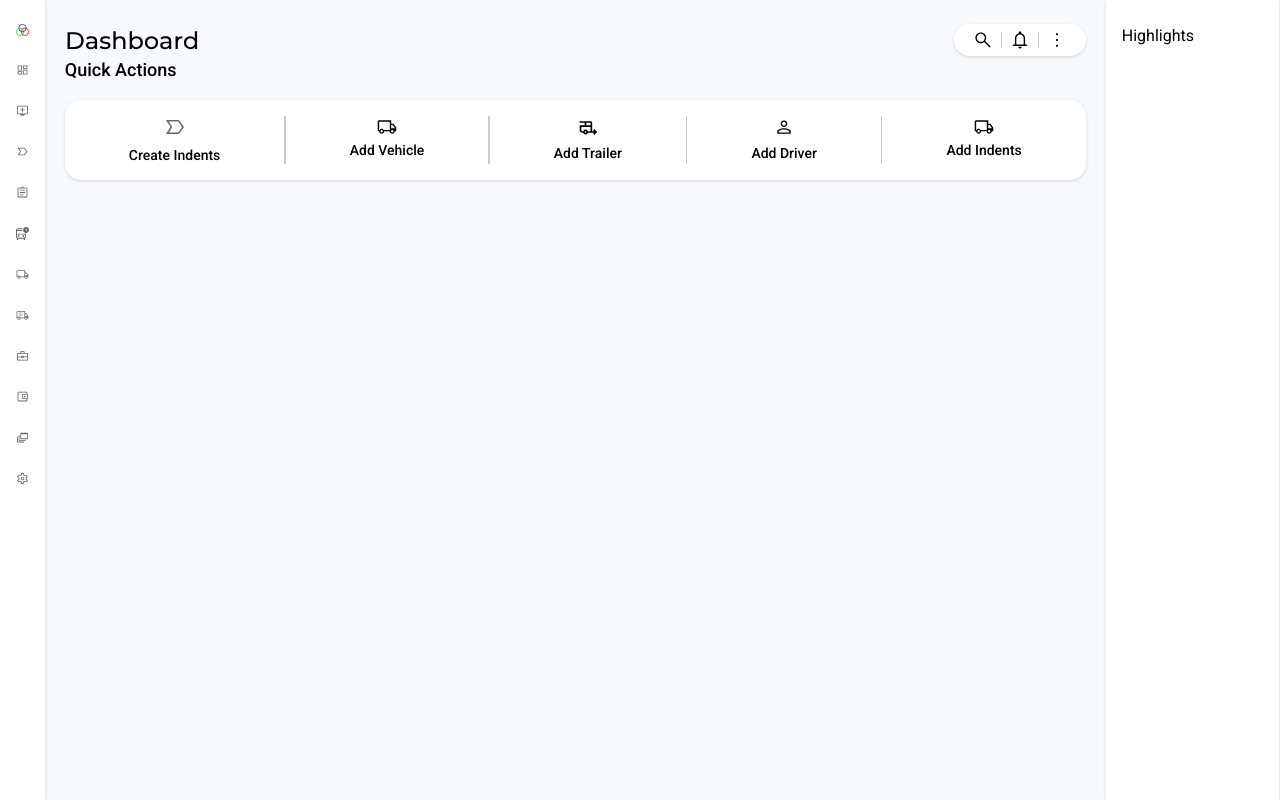
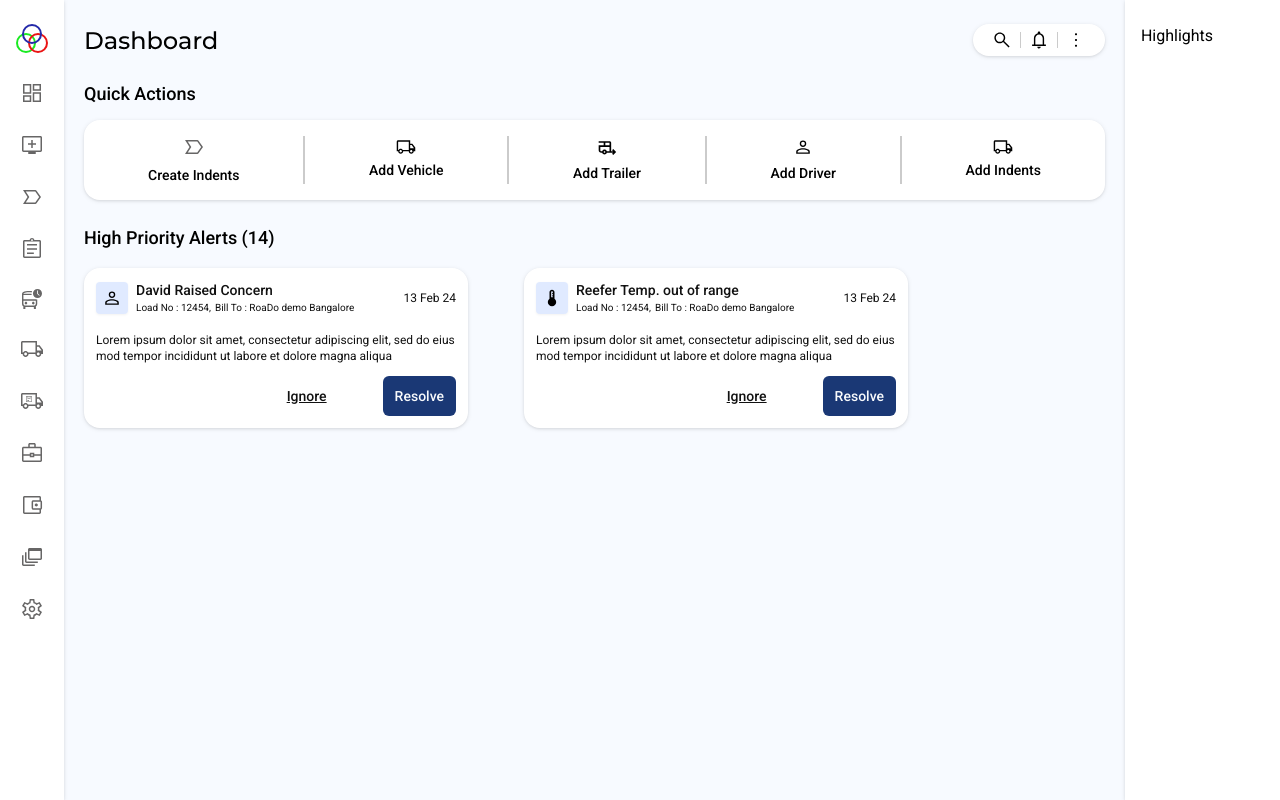
Before and after one commit to pshdotgg/rd-dashboard, a Next.js app: page / in a window 1280 px wide. Built offline with nearby package versions, Linux system fonts and the light colour scheme.

Commit message:
Add high priority alerts

```diff
--- a/src/app/page.tsx
+++ b/src/app/page.tsx
@@ -4,7 +4,7 @@ import Highlights from '@/components/Highlights'
 
 export default function Home() {
   return (
-    <main className='flex w-[calc(100vw-1px)] h-screen m-0'>
+    <main className='flex w-screen h-screen m-0'>
       <Sidebar />
       <Dashboard />
       <Highlights />
--- a/src/components/Dashboard.tsx
+++ b/src/components/Dashboard.tsx
@@ -2,12 +2,21 @@ import React from 'react'
 import { Icons } from './Icons'
 import { Separator } from './ui/separator'
 import { Button } from './ui/button'
+import {
+  Card,
+  CardContent,
+  CardDescription,
+  CardFooter,
+  CardHeader,
+  CardTitle,
+} from '@/components/ui/card'
 
 const Dashboard = () => {
   return (
-    <section className='px-5 py-6 w-full'>
+    <section className='px-5 py-6 w-full flex flex-col gap-6'>
       <DashboardHeader />
       <QuickActions />
+      <HighPriorityAlerts />
     </section>
   )
 }
@@ -30,7 +39,7 @@ const DashboardHeader = () => {
 const QuickActions = () => {
   return (
     <div className='w-full min-h-20'>
-      <h3 className='font-medium text-lg pb-4'>Quick Actions</h3>
+      <h3 className='font-medium text-lg pb-3'>Quick Actions</h3>
       <div className='bg-white flex justify-center items-center px-12 gap-12 py-4 rounded-2xl drop-shadow w-full'>
         <Button
           variant='link'
@@ -96,4 +105,79 @@ const QuickActions = () => {
   )
 }
 
+const HighPriorityAlerts = () => {
+  return (
+    <div className='w-full min-h-20'>
+      <h3 className='font-medium text-lg pb-4'>High Priority Alerts (14)</h3>
+      <div className='flex items-center gap-14'>
+        <Alert
+          title='David Raised Concern'
+          description='Lorem ipsum dolor sit amet, consectetur adipiscing elit, sed do eius mod
+        tempor incididunt ut labore et dolore magna aliqua'
+          date='13 Feb 24'
+          loadNumber={12454}
+          customer='RoaDo demo Bangalore'
+          type='concern'
+        />
+        <Alert
+          title='Reefer Temp. out of range'
+          description='Lorem ipsum dolor sit amet, consectetur adipiscing elit, sed do eius mod
+        tempor incididunt ut labore et dolore magna aliqua'
+          date='13 Feb 24'
+          loadNumber={12454}
+          customer='RoaDo demo Bangalore'
+          type='temp'
+        />
+      </div>
+    </div>
+  )
+}
+
+interface AlertProps {
+  title: string
+  description: string
+  loadNumber: number
+  customer: string
+  date: string
+  type: 'concern' | 'temp'
+}
+
+const Alert = ({
+  title,
+  description,
+  loadNumber,
+  customer,
+  type,
+  date,
+}: AlertProps) => {
+  return (
+    <div className='bg-white rounded-2xl drop-shadow text-xs text-[#111111] max-w-96 p-3'>
+      <div className='flex justify-between items-center w-full'>
+        <div className='flex gap-2 items-center'>
+          <div className='rounded flex justify-center items-center bg-[#e0eaff] drop-shadow-sm w-8 h-8'>
+            {type === 'concern' ? <Icons.User /> : <Icons.Thermometer />}
+          </div>
+          <div className='flex flex-col'>
+            <h4 className='text-sm font-medium'>{title}</h4>
+            <div className='flex text-[10px] gap-1'>
+              <span>Load No : {loadNumber},</span>
+              <span>Bill To : {customer}</span>
+            </div>
+          </div>
+        </div>
+        <span className='text-xs'>{date}</span>
+      </div>
+      <p className='text-xs pt-4 pb-3'>{description}</p>
+      <div className='flex items-center gap-10 justify-end'>
+        <Button variant='ghost' className='underline'>
+          Ignore
+        </Button>
+        <Button variant='default' className='bg-[#1A3875] px-3 py-2'>
+          Resolve
+        </Button>
+      </div>
+    </div>
+  )
+}
+
 export default Dashboard
--- a/src/components/Highlights.tsx
+++ b/src/components/Highlights.tsx
@@ -2,7 +2,7 @@ import React from 'react'
 
 const Highlights = () => {
   return (
-    <section className='bg-white drop-shadow px-4 py-6 w-96'>
+    <section className='bg-white drop-shadow px-4 py-6 max-w-screen-md w-full'>
       Highlights
     </section>
   )
--- a/src/components/Icons.tsx
+++ b/src/components/Icons.tsx
@@ -24,6 +24,15 @@ export const Icons = {
       className={className}
       src='/dashboard/user.svg'
       alt='user'
+      width={20}
+      height={20}
+    />
+  ),
+  Thermometer: ({ className }: { className?: string }) => (
+    <Image
+      className={className}
+      src='/dashboard/thermometer.svg'
+      alt='thermometer'
       width={20}
       height={20}
     />
--- a/src/components/Sidebar.tsx
+++ b/src/components/Sidebar.tsx
@@ -4,7 +4,7 @@ import { Icons } from './Icons'
 
 const Sidebar = () => {
   return (
-    <div className='flex flex-col bg-white gap-7 w-16 py-6 h-full drop-shadow items-center px-4'>
+    <div className='flex flex-col bg-white gap-7 min-w-16 py-6 h-full drop-shadow items-center px-4'>
       <Image src='/logo.svg' alt='logo' width={32} height={29} />
       <Icons.DashboardMenu />
       <Icons.AddToQueue />
```
Also changed, not shown: public/dashboard/thermometer.svg (added).
